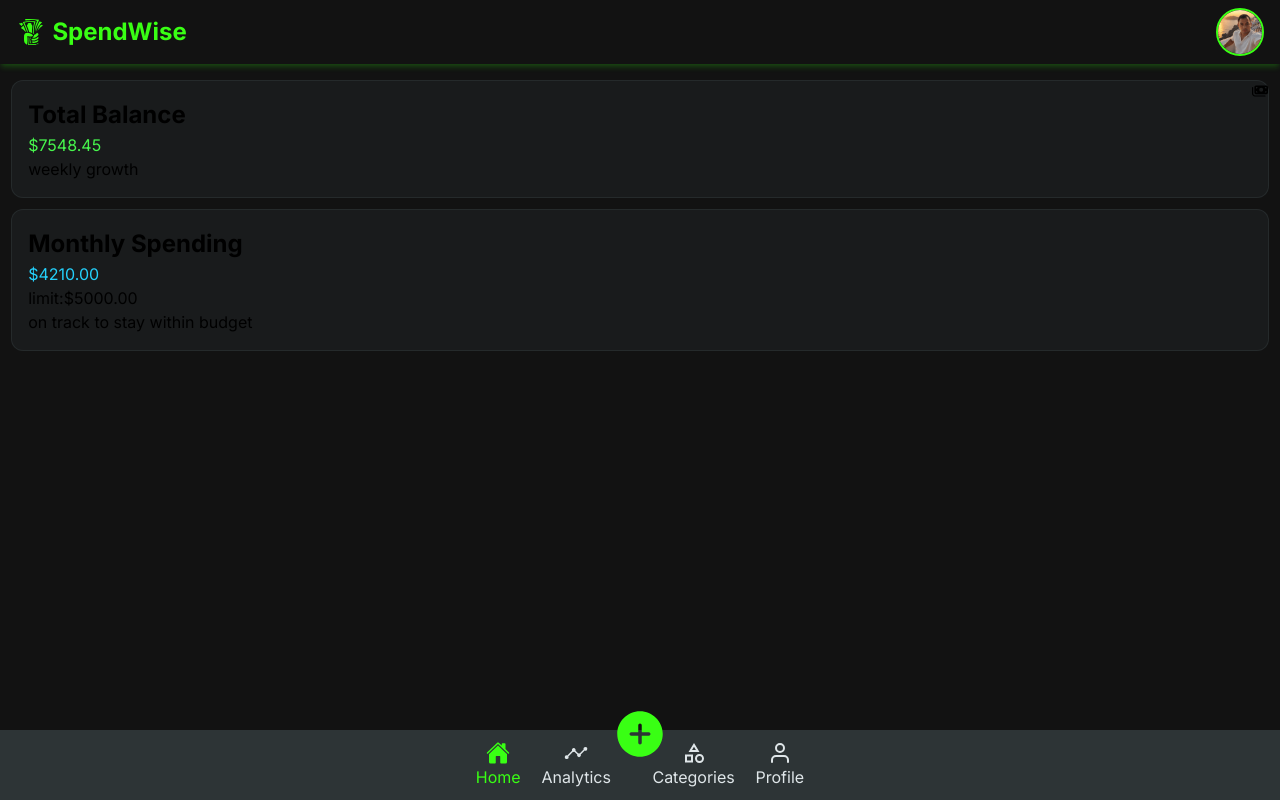
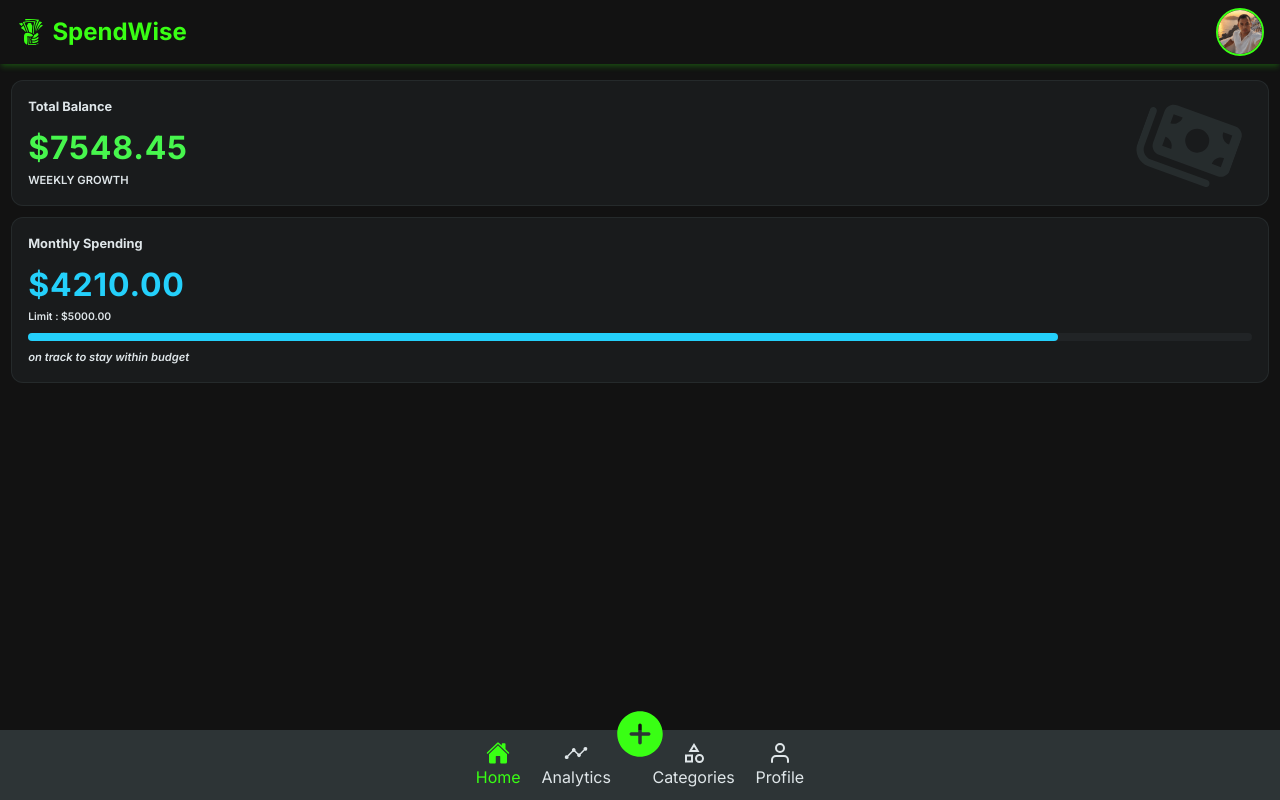
Before and after one commit to Andriamahay11master/SpendWise, a React (Vite) app: page / in a window 1280 px wide. Built offline with nearby package versions, Linux system fonts and the light colour scheme.

Commit message:
finish style card

```diff
--- a/src/components/Dashboard/DashboardCard.tsx
+++ b/src/components/Dashboard/DashboardCard.tsx
@@ -33,7 +33,7 @@ const DashboardCard = ({
         {typeCard === 2 ? (
           <div className="dashboard-progress-info">
             <p className="dashboard-limit">
-              limit:
+              limit&nbsp;:&nbsp;
               {currency}
               {limit?.toFixed(2)}
             </p>
--- a/src/styles/components/dashboardCard.scss
+++ b/src/styles/components/dashboardCard.scss
@@ -11,8 +11,53 @@
   padding: 1rem;
   .dashboard-icon {
     position: absolute;
-    top: 0;
-    right: 0;
+    top: 1rem;
+    right: 2rem;
     z-index: 1;
+    svg {
+      width: 6rem;
+      height: 6rem;
+      color: rgba($dark, 0.7);
+      transform: rotate(20deg);
+    }
+  }
+  .dashboard-title {
+    color: $light-gray;
+    font-size: 0.8rem;
+    margin-bottom: 0.5rem;
+  }
+  .dashboard-value {
+    font-size: 2rem;
+    font-weight: 700;
+    letter-spacing: 0.05rem;
+  }
+  .dashboard-description-one {
+    text-transform: uppercase;
+    font-size: 0.7rem;
+    color: $light-gray;
+    font-weight: 600;
+  }
+  .dashboard-description {
+    font-style: italic;
+    font-size: 0.7rem;
+    color: $light-gray;
+    font-weight: 600;
+  }
+  .dashboard-limit {
+    text-transform: capitalize;
+    font-size: 0.65rem;
+    color: $light-gray;
+    font-weight: 600;
+  }
+  .dashboard-progress {
+    margin: 0.5rem 0;
+    height: 0.5em;
+    width: 100%;
+    border-radius: 4px;
+    background-color: rgba($dark, 0.4);
+    .dashboard-progress-bar {
+      height: 100%;
+      border-radius: 4px;
+    }
   }
 }
```
